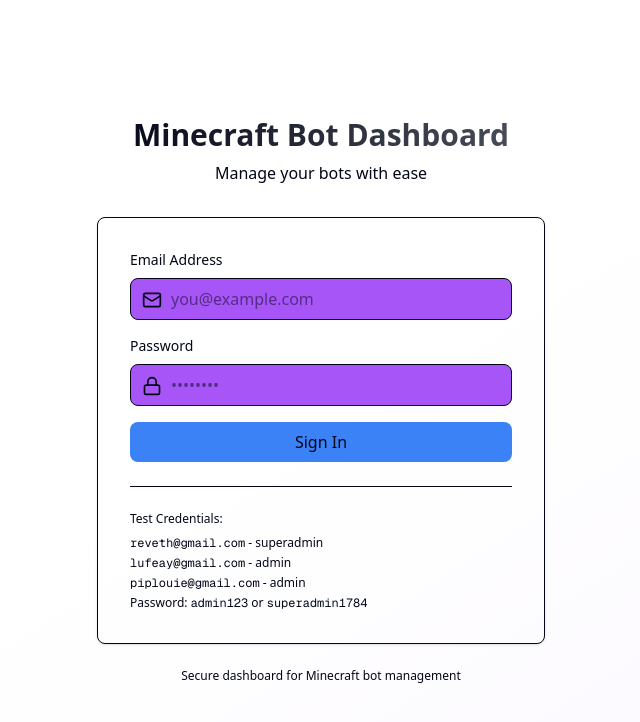
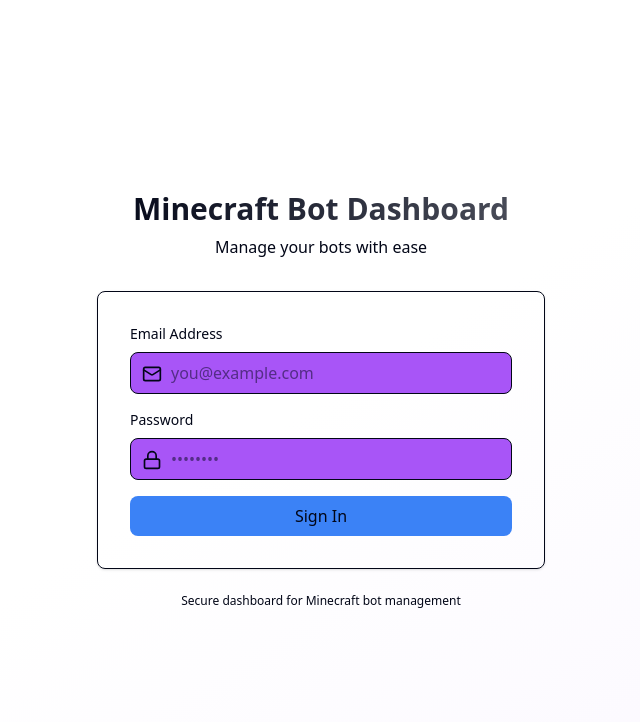
Before and after one commit to RakiAbhista/Portofolio, a Next.js app: page /login in a window 1280 px wide. Shown: the top 722 px of the page, without its empty margins (319-959 px from the left). Built offline with nearby package versions, Linux system fonts and the light colour scheme.

Commit message:
feat: remove test credentials section from login page for security

```diff
--- a/src/app/login/page.tsx
+++ b/src/app/login/page.tsx
@@ -109,17 +109,6 @@
               {loading ? "Signing in..." : "Sign In"}
             </button>
           </form>
-
-          {/* Test Credentials Info */}
-          <div className="mt-6 pt-6 border-t border-border">
-            <p className="text-xs text-muted-foreground mb-2 font-medium">Test Credentials:</p>
-            <div className="space-y-1 text-xs text-muted-foreground">
-              <p><span className="font-mono">reveth@gmail.com</span> - superadmin</p>
-              <p><span className="font-mono">lufeay@gmail.com</span> - admin</p>
-              <p><span className="font-mono">piplouie@gmail.com</span> - admin</p>
-              <p>Password: <span className="font-mono">admin123</span> or <span className="font-mono">superadmin1784</span></p>
-            </div>
-          </div>
         </div>
 
         {/* Footer Text */}
```
